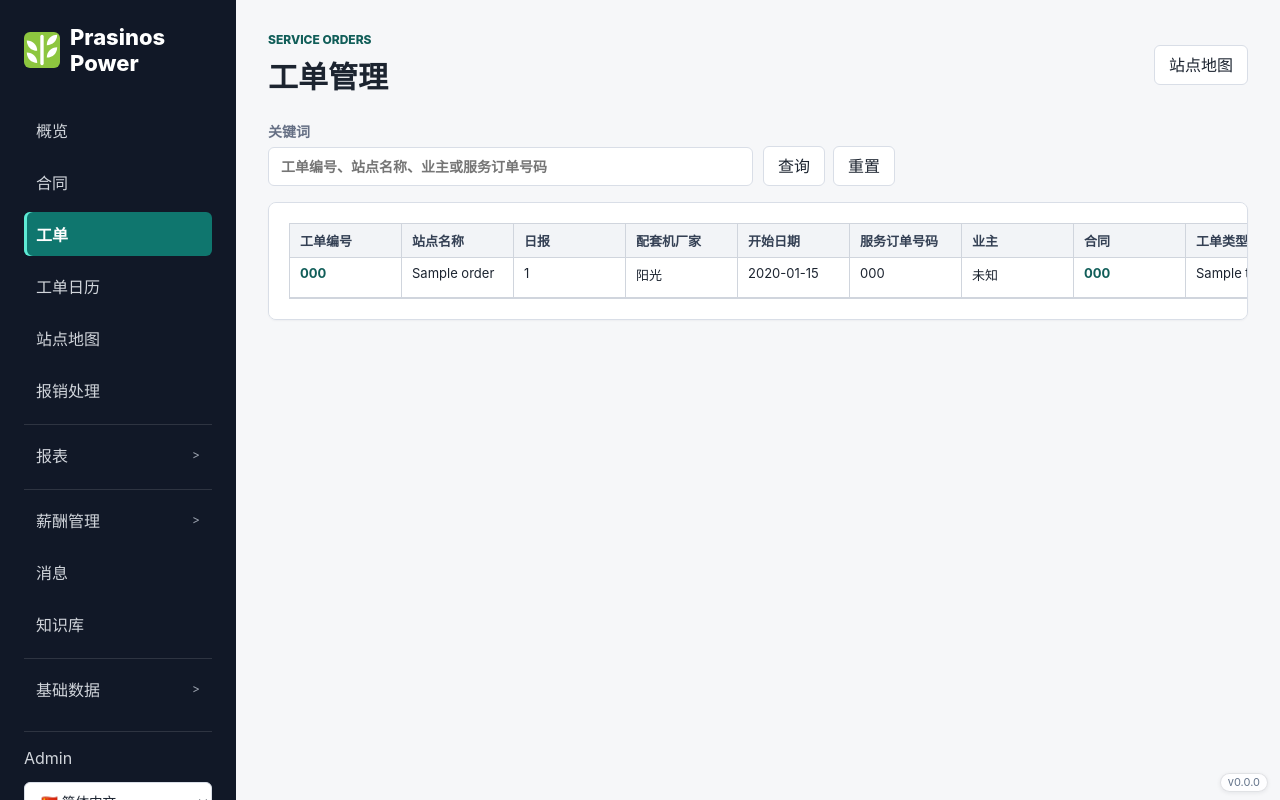
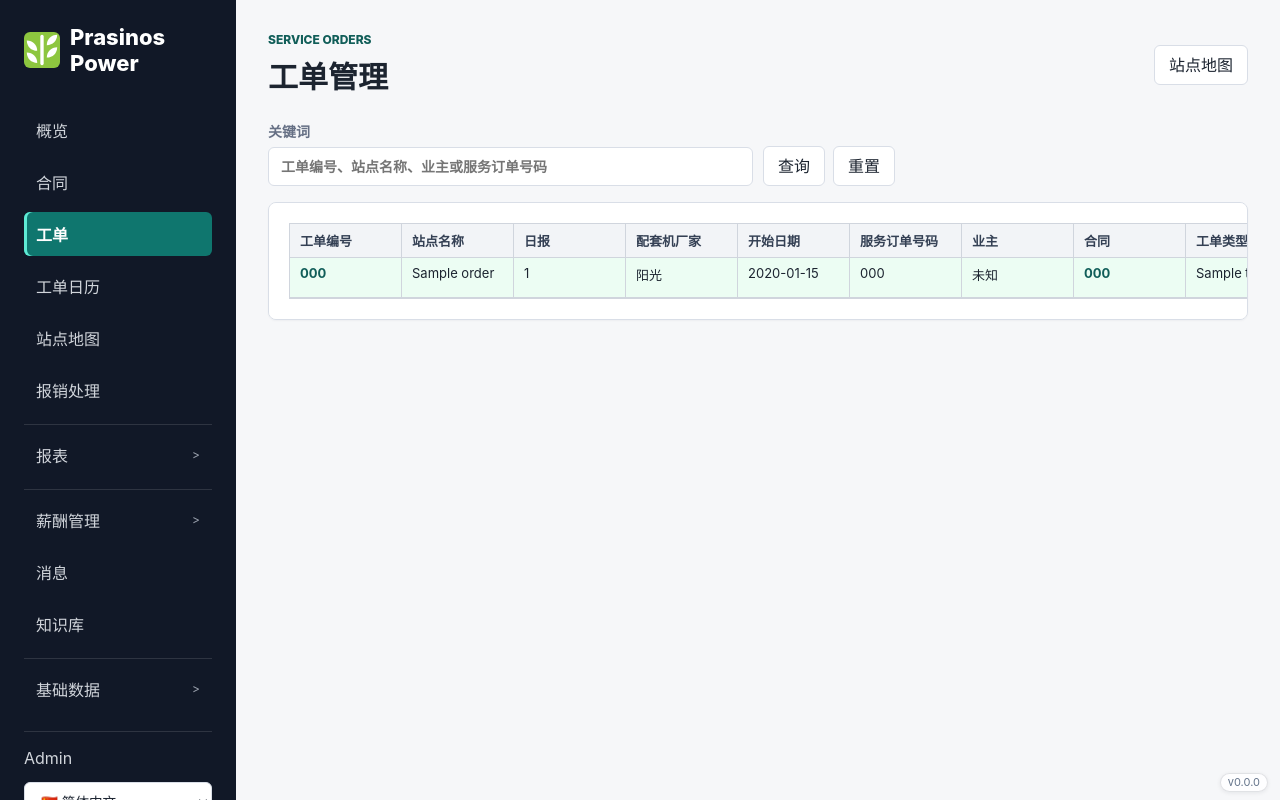
Before and after one commit to delanochen/invoice-tool, a Flask app: page /service-orders in a window 1280 px wide. Run offline with Flask 3, Linux system fonts and the light colour scheme; the visitor is signed in with stand-in values (Sample User, id 1); data comes from the database, SQL or seed files in the repository; tables that the repository leaves empty hold one stand-in row (values such as "Sample post").

Commit message:
Highlight invoiced active work orders

```diff
--- a/static/styles.css
+++ b/static/styles.css
@@ -854,6 +854,10 @@ th { color: var(--muted); font-size: 13px; font-weight: 700; }
 .service-orders-table tbody tr.closed-invoiced td,
 .service-orders-table tbody tr.closed-invoiced:hover td {
   background: #fff1f0;
+}
+.service-orders-table tbody tr.open-invoiced td,
+.service-orders-table tbody tr.open-invoiced:hover td {
+  background: #ecfdf3;
 }
 .list-table tfoot td {
   background: #f2f4f7;
--- a/templates/service_orders.html
+++ b/templates/service_orders.html
@@ -26,7 +26,7 @@
       <tbody>
         {% for order in orders %}
           {% set is_paid = order.invoice_count and order.paid_invoice_count == order.invoice_count %}
-          <tr{% if can_view_invoices() and order.status == "closed" and is_paid %} class="closed-paid"{% elif can_view_invoices() and order.status == "closed" and order.invoice_count %} class="closed-invoiced"{% endif %}>
+          <tr{% if can_view_invoices() and order.status == "closed" and is_paid %} class="closed-paid"{% elif can_view_invoices() and order.status == "closed" and order.invoice_count %} class="closed-invoiced"{% elif can_view_invoices() and order.status != "closed" and order.invoice_count %} class="open-invoiced"{% endif %}>
             <td><a href="{{ url_for('service_order_detail', order_id=order.id) }}">{{ order.order_number }}</a></td>
             <td>{{ order.client_name }}</td>
             <td>{{ order.report_count }}</td>
```
Also changed, not shown: 1 other file.
